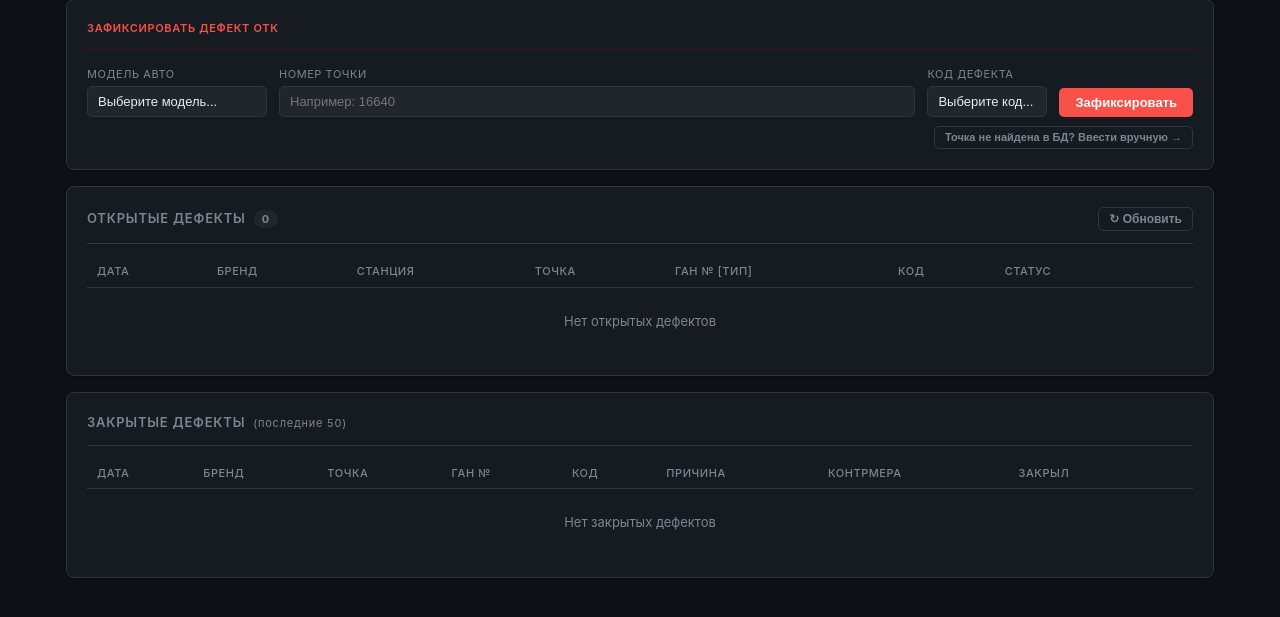
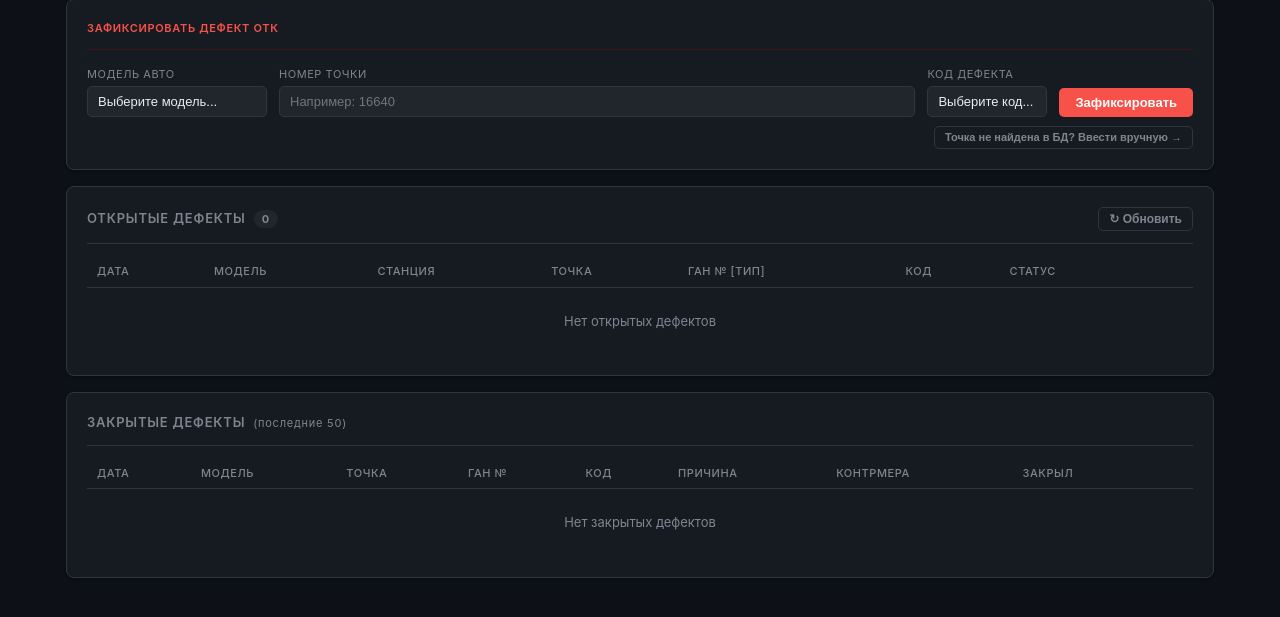
Before and after one commit to Al1l-plup/-WT-, a Flask app: page /defects in a window 1280 px wide. Shown: the part 75-692 px from the top of the page. Run offline with Flask 3, Linux system fonts and the light colour scheme; data comes from the database, SQL or seed files in the repository; data that the repository does not hold is empty.

Commit message:
feat: show model instead of brand in defects tables; per-model spot breakdown in gun explorer
- defects.html: renderOpen/renderClosed теперь показывают модель (Jolion 4WD, Tank 300 ToD) вместо бренда
- app.py: defects_all SELECT добавлен model_name и model_type через JOIN model
- explorer.html: паспорт пистолета показывает разбивку точек по моделям (если пистолет варит несколько моделей)

Co-Authored-By: Claude Sonnet 4.6 <noreply@anthropic.com>

```diff
--- a/BD/extracted_28_05/BD/web site/temp_server/app.py
+++ b/BD/extracted_28_05/BD/web site/temp_server/app.py
@@ -441,6 +441,8 @@ def defects_all():
                COALESCE(d.solution,'')                     as solution,
                COALESCE(s.spot_number, d.manual_spot_number, '—') as spot_number,
                COALESCE(b.brand, enrich_b.brand, '—')     as brand,
+               COALESCE(m.model_name, enrich_m.model_name, '—') as model_name,
+               COALESCE(m.type, enrich_m.type, '')         as model_type,
                COALESCE(g.g_num, 0)                        as g_num,
                COALESCE(g.gun_type,'—')                    as gun_model,
                COALESCE(d_st.station_name,'—')             as station_name,
--- a/BD/extracted_28_05/BD/web site/temp_server/templates/defects.html
+++ b/BD/extracted_28_05/BD/web site/temp_server/templates/defects.html
@@ -89,7 +89,7 @@
       <table class="tbl tbl-mobile" id="openTable">
         <thead>
           <tr>
-            <th>Дата</th><th>Бренд</th><th>Станция</th><th>Точка</th>
+            <th>Дата</th><th>Модель</th><th>Станция</th><th>Точка</th>
             <th>Ган №&nbsp;[тип]</th><th>Код</th><th>Статус</th><th></th>
           </tr>
         </thead>
@@ -153,7 +153,7 @@
       <table class="tbl tbl-mobile">
         <thead>
           <tr>
-            <th>Дата</th><th>Бренд</th><th>Точка</th><th>Ган №</th>
+            <th>Дата</th><th>Модель</th><th>Точка</th><th>Ган №</th>
             <th>Код</th><th>Причина</th><th>Контрмера</th><th>Закрыл</th><th></th>
           </tr>
         </thead>
@@ -281,7 +281,7 @@ function renderOpen(defects) {
       : `№${d.spot_number}`;
     return `<tr id="row-${d.UniqueID}">
       <td data-label="Дата" class="text-sm">${d.df_date}</td>
-      <td data-label="Бренд"><span class="badge bm">${d.brand}</span></td>
+      <td data-label="Модель" class="text-sm">${d.model_name||d.brand||'—'}${(d.model_type&&d.model_type.toLowerCase()!=='single')?' '+d.model_type:''}</td>
       <td data-label="Станция" class="text-sm text-muted">${d.station_name||'—'}</td>
       <td data-label="Точка" class="fw-bold">${spotDisplay}${warnBadge}</td>
       <td data-label="Ган" class="text-sm fw-bold">№${d.g_num || '—'} <span class="text-muted">[${d.gun_model||'—'}]</span></td>
@@ -305,7 +305,7 @@ function renderClosed(defects) {
   }
   tbody.innerHTML = defects.map(d => `<tr>
     <td data-label="Дата" class="text-sm">${d.df_date}</td>
-    <td data-label="Бренд"><span class="badge bm">${d.brand}</span></td>
+    <td data-label="Модель" class="text-sm">${d.model_name||d.brand||'—'}${(d.model_type&&d.model_type.toLowerCase()!=='single')?' '+d.model_type:''}</td>
     <td data-label="Точка" class="fw-bold">№${d.spot_number}</td>
     <td data-label="Ган" class="text-sm">№${d.g_num || '—'}</td>
     <td data-label="Код"><span class="badge bd">${d.problem_code}</span></td>
```
Also changed, not shown: BD/extracted_28_05/BD/web site/temp_server/templates/explorer.html (+10 -1 lines).
